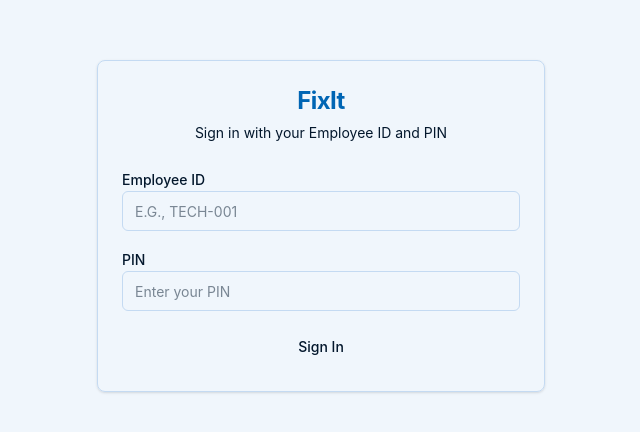
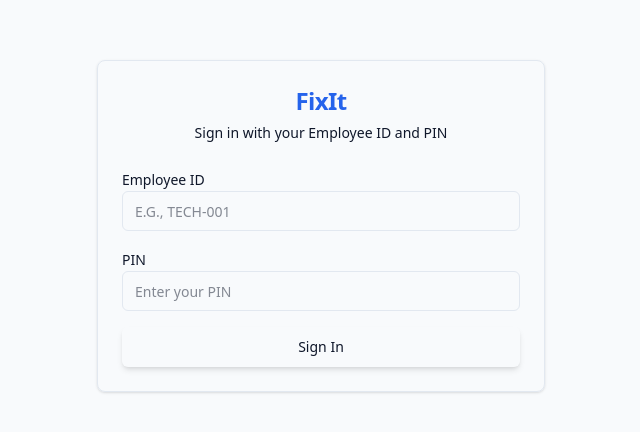
Before and after one commit to 0xForelsket/fixit-app, a Next.js app: page /login in a window 1280 px wide. Shown: the part 174-606 px from the top of the page, without its empty margins (319-959 px from the left). Built offline with nearby package versions, Linux system fonts and the light colour scheme; no server answers.

Commit message:
feat(ui): overhaul color palette and button styling
- Switch from oklch to hex color values for better compatibility
- Add shadow and hover effects to buttons
- Improve badge contrast with borders and semibold text
- Update primary, danger, success, and warning color scales

```diff
--- a/src/app/globals.css
+++ b/src/app/globals.css
@@ -1,100 +1,101 @@
 @import "tailwindcss";
 
 @theme {
-  /* Industrial/Professional color palette */
-  --color-primary-50: oklch(0.97 0.01 250);
-  --color-primary-100: oklch(0.94 0.02 250);
-  --color-primary-200: oklch(0.88 0.04 250);
-  --color-primary-300: oklch(0.8 0.07 250);
-  --color-primary-400: oklch(0.7 0.1 250);
-  --color-primary-500: oklch(0.6 0.13 250);
-  --color-primary-600: oklch(0.5 0.15 250);
-  --color-primary-700: oklch(0.42 0.13 250);
-  --color-primary-800: oklch(0.35 0.1 250);
-  --color-primary-900: oklch(0.28 0.08 250);
-  --color-primary-950: oklch(0.2 0.05 250);
+  /* Primary - Deep Blue with higher saturation */
+  --color-primary-50: #eff6ff;
+  --color-primary-100: #dbeafe;
+  --color-primary-200: #bfdbfe;
+  --color-primary-300: #93c5fd;
+  --color-primary-400: #60a5fa;
+  --color-primary-500: #3b82f6;
+  --color-primary-600: #2563eb;
+  --color-primary-700: #1d4ed8;
+  --color-primary-800: #1e40af;
+  --color-primary-900: #1e3a8a;
+  --color-primary-950: #172554;
 
   /* Danger/Critical - Vivid Red */
-  --color-danger-50: oklch(0.97 0.02 25);
-  --color-danger-100: oklch(0.94 0.04 25);
-  --color-danger-200: oklch(0.88 0.08 25);
-  --color-danger-300: oklch(0.78 0.14 25);
-  --color-danger-400: oklch(0.68 0.18 25);
-  --color-danger-500: oklch(0.58 0.22 25);
-  --color-danger-600: oklch(0.5 0.2 25);
-  --color-danger-700: oklch(0.42 0.16 25);
-  --color-danger-800: oklch(0.35 0.12 25);
-  --color-danger-900: oklch(0.28 0.08 25);
+  --color-danger-50: #fef2f2;
+  --color-danger-100: #fee2e2;
+  --color-danger-200: #fecaca;
+  --color-danger-300: #fca5a5;
+  --color-danger-400: #f87171;
+  --color-danger-500: #ef4444;
+  --color-danger-600: #dc2626;
+  --color-danger-700: #b91c1c;
+  --color-danger-800: #991b1b;
+  --color-danger-900: #7f1d1d;
 
-  /* Success - Green */
-  --color-success-50: oklch(0.97 0.02 145);
-  --color-success-100: oklch(0.94 0.04 145);
-  --color-success-200: oklch(0.88 0.08 145);
-  --color-success-300: oklch(0.78 0.14 145);
-  --color-success-400: oklch(0.68 0.18 145);
-  --color-success-500: oklch(0.58 0.18 145);
-  --color-success-600: oklch(0.5 0.16 145);
-  --color-success-700: oklch(0.42 0.14 145);
-  --color-success-800: oklch(0.35 0.1 145);
-  --color-success-900: oklch(0.28 0.08 145);
+  /* Success - Vibrant Green */
+  --color-success-50: #f0fdf4;
+  --color-success-100: #dcfce7;
+  --color-success-200: #bbf7d0;
+  --color-success-300: #86efac;
+  --color-success-400: #4ade80;
+  --color-success-500: #22c55e;
+  --color-success-600: #16a34a;
+  --color-success-700: #15803d;
+  --color-success-800: #166534;
+  --color-success-900: #14532d;
 
-  /* Warning - Amber */
-  --color-warning-50: oklch(0.97 0.02 85);
-  --color-warning-100: oklch(0.94 0.04 85);
-  --color-warning-200: oklch(0.88 0.1 85);
-  --color-warning-300: oklch(0.82 0.16 85);
-  --color-warning-400: oklch(0.76 0.18 85);
-  --color-warning-500: oklch(0.7 0.18 80);
-  --color-warning-600: oklch(0.6 0.16 75);
-  --color-warning-700: oklch(0.5 0.14 70);
-  --color-warning-800: oklch(0.42 0.1 65);
-  --color-warning-900: oklch(0.35 0.08 60);
+  /* Warning - Bright Amber/Orange */
+  --color-warning-50: #fffbeb;
+  --color-warning-100: #fef3c7;
+  --color-warning-200: #fde68a;
+  --color-warning-300: #fcd34d;
+  --color-warning-400: #fbbf24;
+  --color-warning-500: #f59e0b;
+  --color-warning-600: #d97706;
+  --color-warning-700: #b45309;
+  --color-warning-800: #92400e;
+  --color-warning-900: #78350f;
 
-  --font-sans: "Inter", ui-sans-serif, system-ui, sans-serif;
+  --font-sans: var(--font-sans), ui-sans-serif, system-ui, sans-serif;
+  --font-mono: var(--font-mono), ui-monospace, SFMono-Regular, Menlo, Monaco, Consolas, monospace;
 }
 
 :root {
-  --background: var(--color-primary-50);
-  --foreground: var(--color-primary-950);
-  --card: white;
-  --card-foreground: var(--color-primary-950);
-  --popover: white;
-  --popover-foreground: var(--color-primary-950);
+  --background: #f8fafc;
+  --foreground: #0f172a;
+  --card: #ffffff;
+  --card-foreground: #0f172a;
+  --popover: #ffffff;
+  --popover-foreground: #0f172a;
   --primary: var(--color-primary-600);
-  --primary-foreground: white;
-  --secondary: var(--color-primary-100);
-  --secondary-foreground: var(--color-primary-900);
-  --muted: var(--color-primary-100);
-  --muted-foreground: var(--color-primary-500);
-  --accent: var(--color-primary-100);
-  --accent-foreground: var(--color-primary-900);
+  --primary-foreground: #ffffff;
+  --secondary: #f1f5f9;
+  --secondary-foreground: #1e293b;
+  --muted: #f1f5f9;
+  --muted-foreground: #64748b;
+  --accent: #f1f5f9;
+  --accent-foreground: #1e293b;
   --destructive: var(--color-danger-500);
-  --destructive-foreground: white;
-  --border: var(--color-primary-200);
-  --input: var(--color-primary-200);
+  --destructive-foreground: #ffffff;
+  --border: #e2e8f0;
+  --input: #e2e8f0;
   --ring: var(--color-primary-500);
   --radius: 0.5rem;
 }
 
 .dark {
-  --background: var(--color-primary-950);
-  --foreground: var(--color-primary-50);
-  --card: var(--color-primary-900);
-  --card-foreground: var(--color-primary-50);
-  --popover: var(--color-primary-900);
-  --popover-foreground: var(--color-primary-50);
+  --background: #0f172a;
+  --foreground: #f8fafc;
+  --card: #1e293b;
+  --card-foreground: #f8fafc;
+  --popover: #1e293b;
+  --popover-foreground: #f8fafc;
   --primary: var(--color-primary-400);
-  --primary-foreground: var(--color-primary-950);
-  --secondary: var(--color-primary-800);
-  --secondary-foreground: var(--color-primary-50);
-  --muted: var(--color-primary-800);
-  --muted-foreground: var(--color-primary-400);
-  --accent: var(--color-primary-800);
-  --accent-foreground: var(--color-primary-50);
+  --primary-foreground: #0f172a;
+  --secondary: #334155;
+  --secondary-foreground: #f8fafc;
+  --muted: #334155;
+  --muted-foreground: #94a3b8;
+  --accent: #334155;
+  --accent-foreground: #f8fafc;
   --destructive: var(--color-danger-600);
-  --destructive-foreground: white;
-  --border: var(--color-primary-800);
-  --input: var(--color-primary-800);
+  --destructive-foreground: #ffffff;
+  --border: #334155;
+  --input: #334155;
   --ring: var(--color-primary-400);
 }
 
@@ -107,3 +108,32 @@ body {
   color: var(--foreground);
   font-family: var(--font-sans);
 }
+
+/* Card shadow utility */
+.card-shadow {
+  box-shadow: 0 1px 3px 0 rgb(0 0 0 / 0.1), 0 1px 2px -1px rgb(0 0 0 / 0.1);
+}
+
+.card-shadow-md {
+  box-shadow: 0 4px 6px -1px rgb(0 0 0 / 0.1), 0 2px 4px -2px rgb(0 0 0 / 0.1);
+}
+
+/* Status indicator dot */
+.status-dot {
+  width: 10px;
+  height: 10px;
+  border-radius: 50%;
+  flex-shrink: 0;
+}
+
+.status-operational {
+  background-color: #22c55e;
+}
+
+.status-down {
+  background-color: #ef4444;
+}
+
+.status-maintenance {
+  background-color: #f59e0b;
+}
--- a/src/components/ui/badge.tsx
+++ b/src/components/ui/badge.tsx
@@ -14,9 +14,11 @@ const badgeVariants = cva(
         destructive:
           "border-transparent bg-destructive text-destructive-foreground hover:bg-destructive/80",
         outline: "text-foreground",
-        success: "border-transparent bg-success-100 text-success-700",
-        warning: "border-transparent bg-warning-100 text-warning-700",
-        danger: "border-transparent bg-danger-100 text-danger-700",
+        success:
+          "border-success-300 bg-success-100 text-success-800 font-semibold",
+        warning:
+          "border-warning-300 bg-warning-100 text-warning-800 font-semibold",
+        danger: "border-danger-300 bg-danger-100 text-danger-800 font-semibold",
       },
     },
     defaultVariants: {
--- a/src/components/ui/button.tsx
+++ b/src/components/ui/button.tsx
@@ -4,17 +4,18 @@ import { type VariantProps, cva } from "class-variance-authority";
 import type * as React from "react";
 
 const buttonVariants = cva(
-  "inline-flex items-center justify-center gap-2 whitespace-nowrap rounded-md text-sm font-medium transition-colors focus-visible:outline-none focus-visible:ring-2 focus-visible:ring-ring focus-visible:ring-offset-2 disabled:pointer-events-none disabled:opacity-50 [&_svg]:pointer-events-none [&_svg]:size-4 [&_svg]:shrink-0",
+  "inline-flex items-center justify-center gap-2 whitespace-nowrap rounded-md text-sm font-medium transition-all focus-visible:outline-none focus-visible:ring-2 focus-visible:ring-ring focus-visible:ring-offset-2 disabled:pointer-events-none disabled:opacity-50 [&_svg]:pointer-events-none [&_svg]:size-4 [&_svg]:shrink-0",
   {
     variants: {
       variant: {
-        default: "bg-primary text-primary-foreground hover:bg-primary/90",
+        default:
+          "bg-primary text-primary-foreground shadow-md hover:bg-primary-700 hover:shadow-lg active:scale-[0.98]",
         destructive:
-          "bg-destructive text-destructive-foreground hover:bg-destructive/90",
+          "bg-destructive text-destructive-foreground shadow-md hover:bg-danger-700 hover:shadow-lg active:scale-[0.98]",
         outline:
-          "border border-input bg-background hover:bg-accent hover:text-accent-foreground",
+          "border border-input bg-background shadow-sm hover:bg-accent hover:text-accent-foreground hover:shadow-md",
         secondary:
-          "bg-secondary text-secondary-foreground hover:bg-secondary/80",
+          "bg-secondary text-secondary-foreground shadow-sm hover:bg-secondary/80 hover:shadow-md",
         ghost: "hover:bg-accent hover:text-accent-foreground",
         link: "text-primary underline-offset-4 hover:underline",
       },
```
